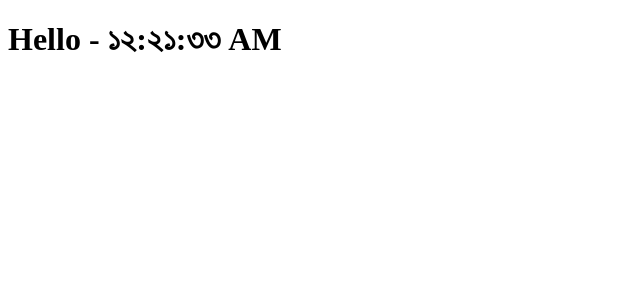
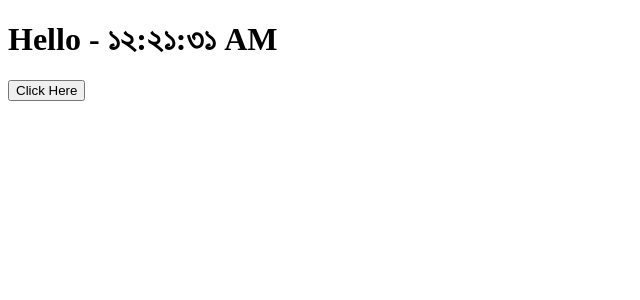
Before and after one commit to thisistanvir/React-with-LWS, a React (Vite) app: page / in a window 1280 px wide. Shown: the top 300 px of the page, without its empty margins (0-640 px from the left). Built offline with nearby package versions, Linux system fonts and the light colour scheme.

Commit message:
Done lesson 8

```diff
--- a/src/App.jsx
+++ b/src/App.jsx
@@ -2,7 +2,11 @@
 
 function App() {
 
-  return (<Clock locale="bn-BD"></Clock>)
+  return (
+    <div>
+      <Clock/>
+    </div>
+  )
 
 }
 
--- /dev/null
+++ b/src/components/Button.jsx
@@ -0,0 +1,30 @@
+import React from "react";
+
+class Button extends React.Component{
+
+  // lifecycle
+  shouldComponentUpdate(nextProps){
+    const {change: currentChange, locale: currentLocale} = this.props;
+    const {change: nextChange, locale: nextLocale} = nextProps;
+
+    if(nextChange === currentChange && nextLocale === currentLocale){
+      return false;
+    }else{
+      return true;
+    }
+  }
+
+
+
+
+  render(){
+    const {change, locale} = this.props;
+    return(
+      <button onClick={() => change(locale)}>
+        Click Here
+      </button>
+    );
+  }
+}
+
+export default Button;
--- a/src/components/Clock.jsx
+++ b/src/components/Clock.jsx
@@ -1,8 +1,10 @@
 import React from "react";
+
+import Button from "./Button";
 
 class Clock extends React.Component{
 
-  state = {date: new Date()}
+  state = {date: new Date(), locale: "bn-BD"}
 
   // call after reload first time
   componentDidMount(){
@@ -21,14 +23,23 @@
     })
   }
 
+  handleClick = (locale) => {
+    this.setState({
+      locale
+    })
+  }
+
+
   render(){
-    const {date} = this.state;
-    const {locale} = this.props;
+    const {date, locale} = this.state;
 
     return(
-      <h1 className="heading">
-        <span className="text">Hello - {date.toLocaleTimeString(locale)}</span>
-      </h1>
+      <div>
+        <h1 className="heading">
+          <span className="text">Hello - {date.toLocaleTimeString(locale)}</span>
+        </h1>
+        <Button change={this.handleClick} locale="en-US">Click Here</Button>
+      </div>
     );
   }
 }
```
Also changed, not shown: 1 other file (tests, documents, lock files or other folders).
